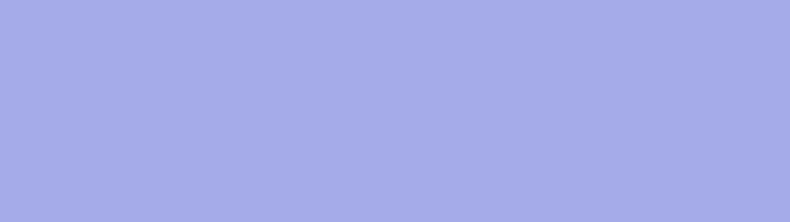
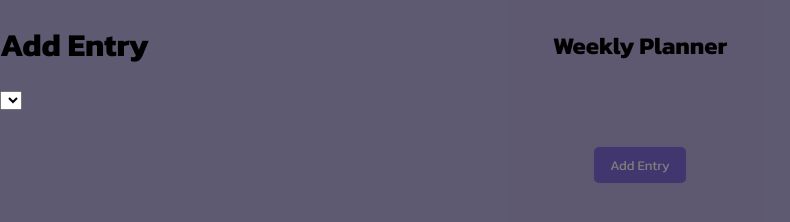
Before and after one commit to derrick-fleming/weekly-planner, a website: page index.html in a window 1280 px wide. Shown: the whole page, without its empty margins (0-790 px from the left). Drawn offline with Linux system fonts and the light colour scheme.

Commit message:
saving progress

```diff
--- a/index.html
+++ b/index.html
@@ -6,9 +6,50 @@
   <meta name="viewport" content="width=device-width, initial-scale=1.0">
   <title>Week Planner</title>
   <link rel="stylesheet" href="styles.css">
+  <link rel="stylsheet" href="reset.css">
+  <link rel="stylesheet" href="layout.css">
+  <link rel="preconnect" href="https://fonts.googleapis.com">
+  <link rel="preconnect" href="https://fonts.gstatic.com" crossorigin>
+  <link href="https://fonts.googleapis.com/css2?family=Kanit:wght@300;400;500;700&display=swap" rel="stylesheet">
 </head>
 
 <body>
+  <header>
+    <div class="container">
+      <div class="row">
+        <div class="column-full">
+          <h2>Weekly Planner</h2>
+        </div>
+      </div>
+    </div>
+  </header>
+  <div class="container">
+    <div class="row">
+      <div class="column-full">
+        <div class="button-container">
+          <button class="add-entry">Add Entry</button>
+        </div>
+      </div>
+    </div>
+    <div class="modal-container">
+      <div class="modal">
+        <form action="">
+          <div class="row">
+            <div class="column-full">
+              <h1>Add Entry</h1>
+            </div>
+          </div>
+          <div class="row">
+            <div class="column-full">
+              <select name="" id=""></select>
+            </div>
+          </div>
+          <div class="row"></div>
+          <div class="row"></div>
+        </form>
+      </div>
+    </div>
+  </div>
   <script src="main.js"></script>
 </body>
 
--- /dev/null
+++ b/layout.css
@@ -0,0 +1,8 @@
+.row {
+  display: flex;
+  justify-content: space-between;
+}
+
+.column-full {
+  flex-basis: 100%;
+}
--- a/styles.css
+++ b/styles.css
@@ -1,8 +1,41 @@
 body {
-  background-color: #a5abe6;
+  background-color: #bdb4e3;
 }
 
-h1 {
+h1,
+h2 {
   text-align: center;
   font-family: Kanit, sans-serif;
 }
+
+.button-container {
+  text-align: center;
+}
+
+.add-entry {
+  font-family: Kanit, sans-serif;
+  color: #fff;
+  background-color: #836dde;
+  padding: 0.5rem 1rem;
+  border: none;
+  border-radius: 5px;
+  margin-top: 4rem;
+}
+
+.add-entry:hover {
+  cursor: pointer;
+}
+
+.modal-container {
+  width: 100%;
+  height: 100%;
+  position: absolute;
+  top: 0;
+  left: 0;
+  z-index: 1;
+  background-color: rgb(0, 0, 0, 0.5);
+}
+
+.modal {
+  position: fixed;
+}
```
